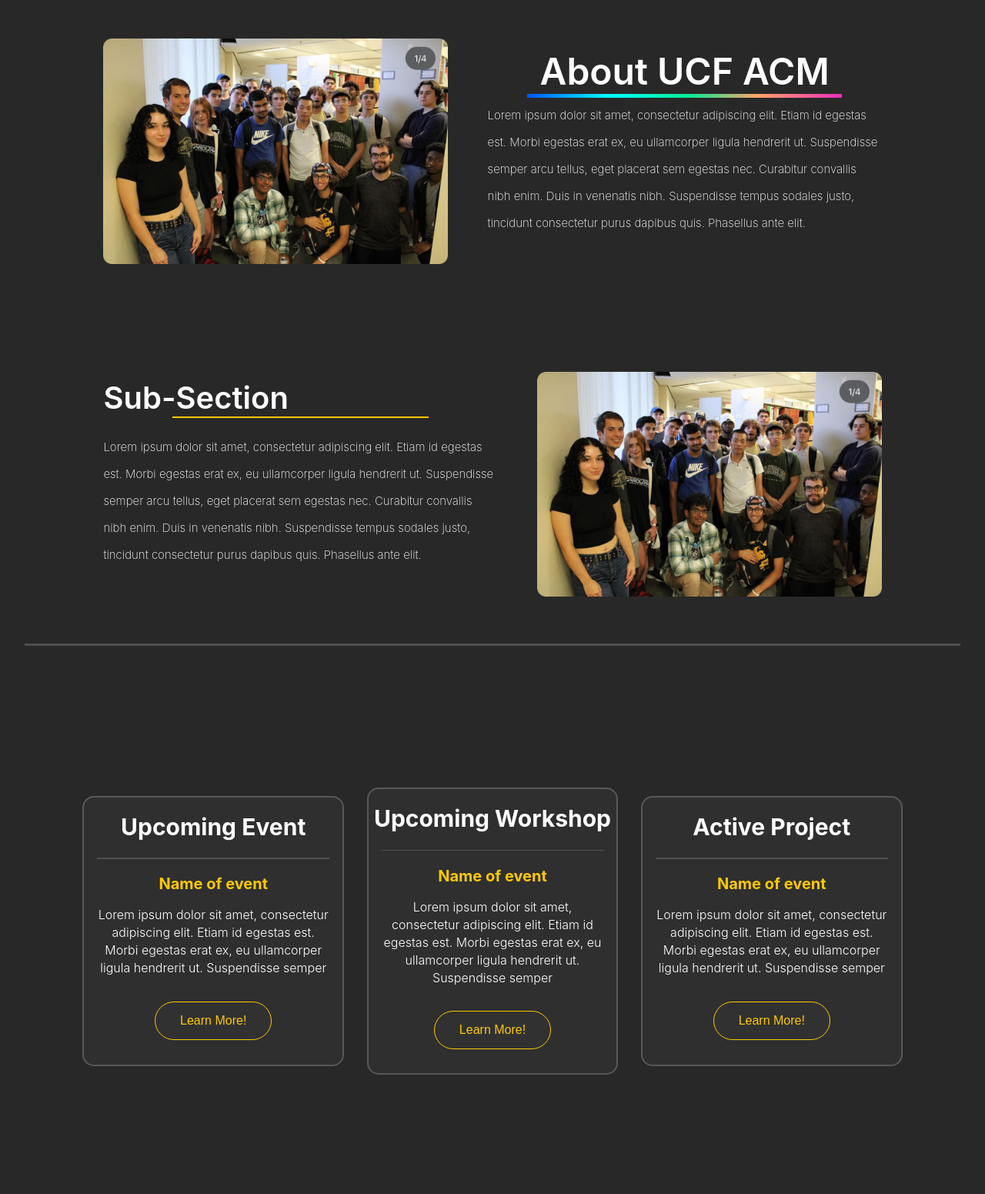
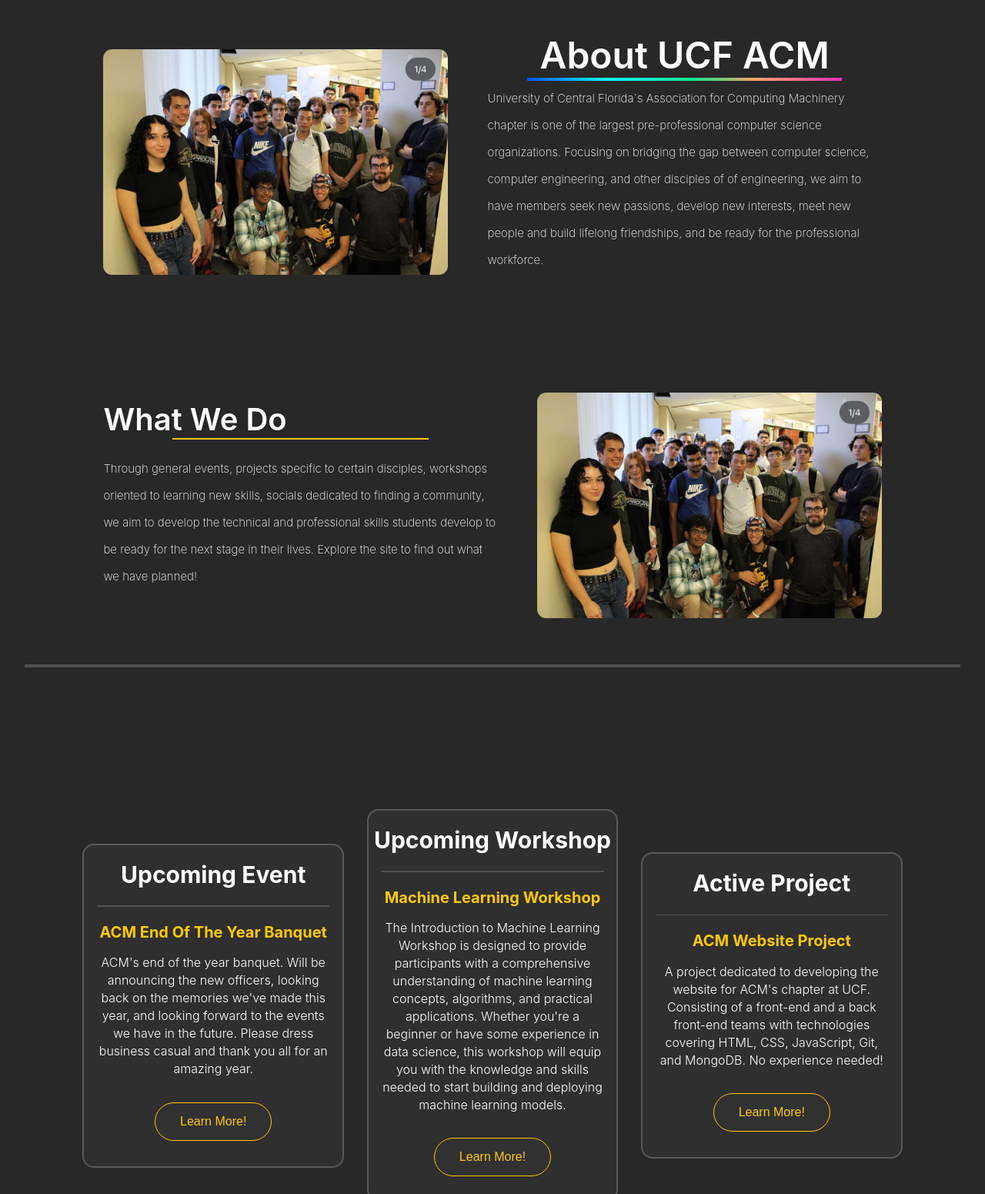
Before and after one commit to acm-dev-website/frontend, a website: page frontend/pages/index/index.html in a window 1280 px wide. Shown: the part 940-2491 px from the top of the page at 77% size. Drawn offline with Linux system fonts and the light colour scheme; files that its build step writes are made by us from their sources; files whose address does not match are found by name; a web font is replaced by a local one.

Commit message:
added messages to index

```diff
--- a/frontend/pages/index/index.html
+++ b/frontend/pages/index/index.html
@@ -38,25 +38,19 @@
         <div class="text">
           <h1 class="titlefont">About UCF ACM</h1>
           <img class="rainbowLine" src="Graphics/Line.png">
-          <p class="subtextfont">Lorem ipsum dolor sit amet,
-            consectetur adipiscing elit. Etiam id egestas est. Morbi
-            egestas erat ex, eu ullamcorper ligula hendrerit ut. Suspendisse
-            semper arcu tellus, eget placerat sem egestas nec. Curabitur convallis
-            nibh enim. Duis in venenatis nibh. Suspendisse tempus sodales justo,
-            tincidunt consectetur purus dapibus quis. Phasellus ante elit.</p>
+          <p class="subtextfont">University of Central Florida`s Association for Computing Machinery chapter is one of the largest pre-professional computer
+            science organizations. Focusing on bridging the gap between computer science, computer engineering, and other disciples of of engineering, we aim
+            to have members seek new passions, develop new interests, meet new people and build lifelong friendships, and be ready for the professional workforce.</p>
         </div>
       </div>
 
       <div class = "anotherSection">
         <div class="text">
-          <h1 class="titlefont">Sub-Section</h1>
+          <h1 class="titlefont">What We Do</h1>
           <img class="orangeLine" src="Graphics/LineOrange.png">
-          <p class="subtextfont">Lorem ipsum dolor sit amet,
-            consectetur adipiscing elit. Etiam id egestas est. Morbi
-            egestas erat ex, eu ullamcorper ligula hendrerit ut. Suspendisse
-            semper arcu tellus, eget placerat sem egestas nec. Curabitur convallis
-            nibh enim. Duis in venenatis nibh. Suspendisse tempus sodales justo,
-            tincidunt consectetur purus dapibus quis. Phasellus ante elit.</p>
+          <p class="subtextfont">Through general events, projects specific to certain disciples,
+            workshops oriented to learning new skills, socials dedicated to finding a community, we aim to develop the technical and professional skills
+            students develop to be ready for the next stage in their lives. Explore the site to find out what we have planned!</p>
         </div>
         <img class="image" src="Graphics/group_pic.png">
       </div>
@@ -74,22 +68,23 @@
           <div class="box1">
             <h1 class="titlefont">Upcoming Event</h1>
             <img class="greyline" src="Graphics/BoxLine.png">
-            <h2 class="subtitlefont">Name of event</h2>
-            <p class="subtextfont">Lorem ipsum dolor sit amet, consectetur adipiscing elit.
-              Etiam id egestas est. Morbi egestas erat ex, eu ullamcorper
-              ligula hendrerit ut. Suspendisse semper</p>
-            <a href="LearnMore" >
+            <h2 class="subtitlefont">ACM End Of The Year Banquet</h2>
+            <p class="subtextfont">ACM's end of the year banquet. Will be announcing the new officers, looking back on the memories
+              we've made this year, and looking forward to the events we have in the future. Please dress business casual and thank you all for
+              an amazing year.
+            </p>
+            <a href="/events" >
               <button class = "subbutton">Learn More!</button>
             </a>
           </div>
           <div class="box2">
             <h1 class="titlefont">Upcoming Workshop</h1>
             <img class="greyline" src="Graphics/BoxLine.png">
-            <h2 class="subtitlefont">Name of event</h2>
-            <p class="subtextfont">Lorem ipsum dolor sit amet, consectetur adipiscing elit.
-              Etiam id egestas est. Morbi egestas erat ex, eu ullamcorper
-              ligula hendrerit ut. Suspendisse semper</p>
-            <a href="LearnMore" >
+            <h2 class="subtitlefont">Machine Learning Workshop</h2>
+            <p class="subtextfont">The Introduction to Machine Learning Workshop is designed to provide participants with a comprehensive understanding
+              of machine learning concepts, algorithms, and practical applications. Whether you're a beginner or have some experience in data science,
+              this workshop will equip you with the knowledge and skills needed to start building and deploying machine learning models.</p>
+            <a href="/workshops" >
               <button class = "subbutton">Learn More!</button>
             </a>
 
@@ -97,11 +92,11 @@
           <div class="box3">
             <h1 class="titlefont">Active Project</h1>
             <img class="greyline" src="Graphics/BoxLine.png">
-            <h2 class="subtitlefont">Name of event</h2>
-            <p class="subtextfont">Lorem ipsum dolor sit amet, consectetur adipiscing elit.
-              Etiam id egestas est. Morbi egestas erat ex, eu ullamcorper
-              ligula hendrerit ut. Suspendisse semper</p>
-            <a href="LearnMore" >
+            <h2 class="subtitlefont">ACM Website Project</h2>
+            <p class="subtextfont">A project dedicated to developing the website for ACM's chapter at UCF. Consisting of a front-end and a back front-end
+              teams with technologies covering HTML, CSS, JavaScript, Git, and MongoDB. No experience needed!
+            </p>
+            <a href="/projects" >
               <button class = "subbutton">Learn More!</button>
             </a>
           </div>
```
